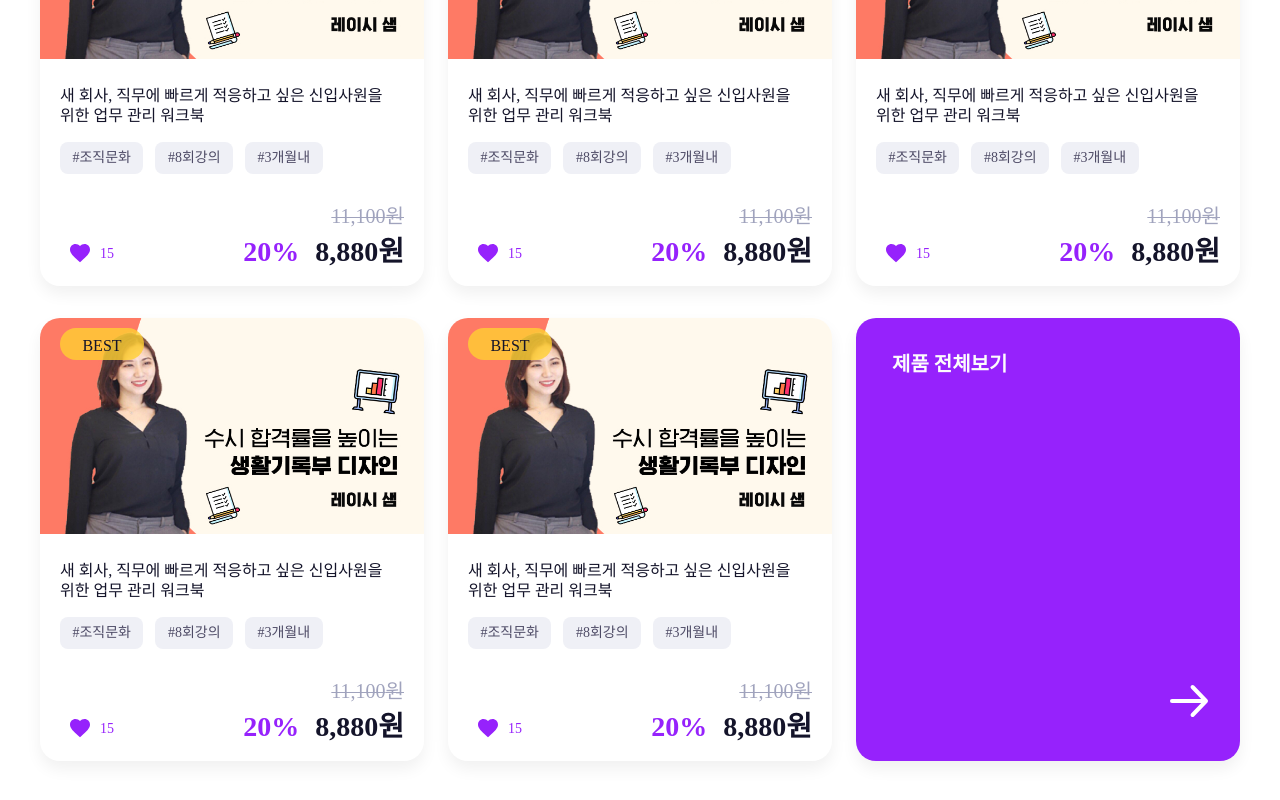
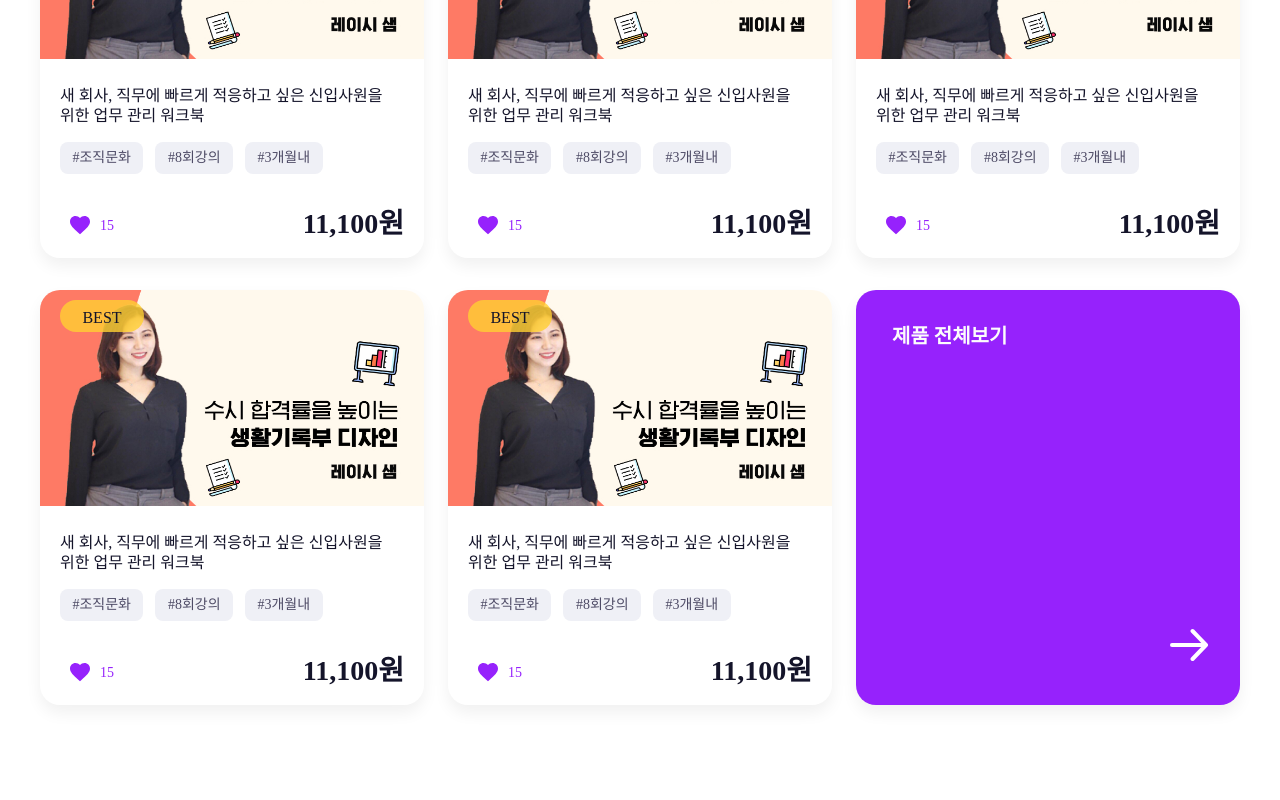
Before and after one commit to Advist-Project/Frontend, a Next.js app: page / in a window 1280 px wide. Shown: the part 4444-5244 px from the top of the page. Built offline with nearby package versions, Linux system fonts and the light colour scheme; a web font is replaced by a local one.

Commit message:
price 컴포넌트 할인율->할인 후 가격 입력받도록 수정, test 파일 수정

```diff
--- a/src/components/price.tsx
+++ b/src/components/price.tsx
@@ -5,19 +5,20 @@ import { priceFormat } from "./formatter";
 
 // Heading
 interface IProductCardProps {
-  discount: number | undefined;
+  // discount: number | undefined;
   price: number;
+  discountPrice: number;
 }
-export const Price: React.FC<IProductCardProps> = ({ discount, price }) => {
+export const Price: React.FC<IProductCardProps> = ({ price, discountPrice }) => {
   return (
     <div>
       {
-        discount && discount > 0 ?
+        discountPrice ?
         <Wrap> {/* 할인 정보 있는 경우 */}
           <BasePrice>{priceFormat(price)}원</BasePrice>
           <Discount>
-            <DiscountPercent>{discount}%</DiscountPercent>
-            <FinalPrice>{priceFormat(price * ((100 - discount) / 100))}원</FinalPrice>
+            <DiscountPercent>{100 - discountPrice / price * 100}%</DiscountPercent>
+            <FinalPrice>{priceFormat(discountPrice)}원</FinalPrice>
           </Discount>
         </Wrap> :
         <Wrap> {/* 할인 정보 없는 경우 */}
--- a/src/pages/test.tsx
+++ b/src/pages/test.tsx
@@ -1,7 +1,5 @@
 import { Layout } from "components/layout";
-import { Heading, Text, Colors, Gradient, Button, Box, Spacing, Tags, Input, BuyProduct } from "components/ui";
-
-const { Buying } = BuyProduct;
+import { Heading, Text, Colors, Gradient, Button, Box, Spacing, Tags, Input } from "components/ui";
 
 export default function Test() {
   console.log(Colors, Gradient);
```
